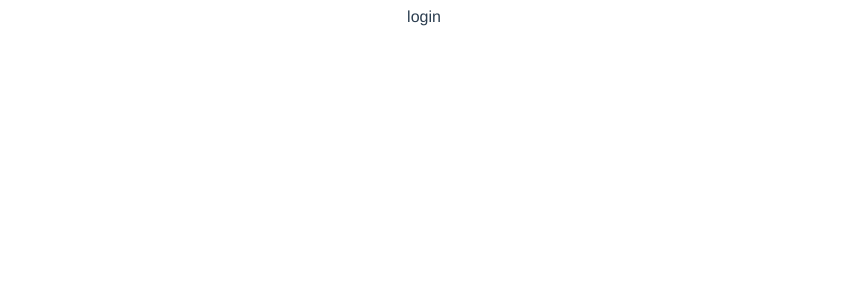
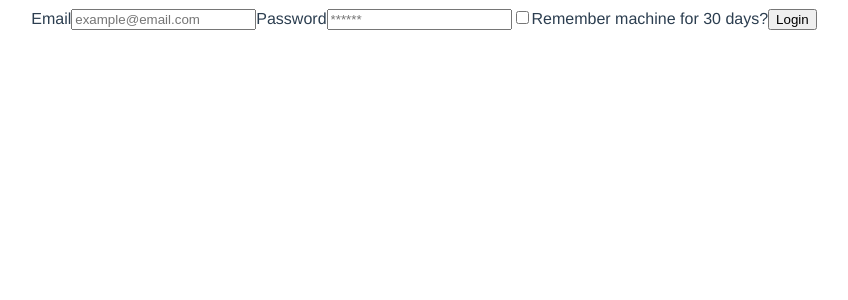
Before and after one commit to CoffeAddict/OpenExchangeFrontend, a Vue app: page /#/login in a window 1280 px wide. Shown: the top 300 px of the page, without its empty margins (216-1064 px from the left). Built offline with nearby package versions, Linux system fonts and the light colour scheme; no server answers.

Commit message:
Updates
- Added error handling on fetchBuffer
- Improved dates handler
- Updated docs

```diff
--- a/package.json
+++ b/package.json
@@ -9,11 +9,13 @@
   },
   "dependencies": {
     "core-js": "^3.6.5",
+    "js-cookie": "^3.0.5",
     "register-service-worker": "^1.7.1",
     "vue": "^3.0.0",
     "vue-router": "^4.0.0-0"
   },
   "devDependencies": {
+    "@types/js-cookie": "^3.0.3",
     "@vue/cli-plugin-babel": "~4.5.13",
     "@vue/cli-plugin-eslint": "~4.5.13",
     "@vue/cli-plugin-pwa": "~4.5.13",
--- /dev/null
+++ b/src/components/Home.vue
@@ -0,0 +1,114 @@
+<template>
+    <div>
+        <label for="from">From</label>
+        <select name="from" id="from">
+            <option
+                v-for="(currency, i) in currencies"
+                :key="i"
+                :disabled="i != 'USD'"
+                :selected="i == 'USD'"
+                :value="currency">
+                {{i}} - {{ currency }}
+            </option>
+        </select> <br>
+        <label for="to">To</label>
+        <select name="to" id="to" v-model="selectedCurrency">
+            <option
+                v-for="(currency, i) in currencies"
+                :key="i"
+                :value="i">
+                {{i}} - {{ currency }}
+            </option>
+        </select>
+        <div v-if="!loading">
+            <p
+                v-for="(data, i) in currencyData"
+                :key="i">
+                Rate: {{ selectedCurrency }} {{ data.rates[selectedCurrency] }}
+            </p>
+        </div>
+        <div v-else>
+            Loading...
+        </div>
+    </div>
+</template>
+
+<script>
+import { ref } from 'vue'
+import { useRouter } from 'vue-router'
+import Cookies from 'js-cookie'
+
+const apiURL = process.env.VUE_APP_API_URL
+const token = Cookies.get('token')
+
+export default {
+    name: 'LoginForm',
+    async setup () {
+        // Initialize and set default values
+        const router = useRouter()
+        let currencies = ref([])
+        let currencyData = ref(null)
+        let selectedCurrency = ref('ARS')
+        let loading = ref(false)
+
+        if (!token) router.push('/login')
+
+        return {router, currencies, currencyData, selectedCurrency, loading}
+    },
+    async mounted () {
+        await this.getCurrencies()
+        await this.getHistoric()
+    },
+    methods: {
+        async getCurrencies () {
+            let params = new URLSearchParams()
+            params.append('token', token)
+
+            await fetch(`${apiURL}/currencies?${params}`)
+            .then(resp => resp.json())
+            .then(data => this.currencies = data)
+            .catch(err => alert(err))
+        },
+        async getHistoric () {
+            this.loading = true
+            const dates = this.getMonthsDates()
+            let params = new URLSearchParams()
+            params.append('token', token)
+            params.append('dates', dates)
+            params.append('symbols', this.selectedCurrency)
+
+            await fetch(`${apiURL}/historic?${params}`)
+            .then(resp => resp.json())
+            .then(data => {this.currencyData = data; this.loading = false})
+            .catch(err => alert(err))
+        },
+        getMonthsDates (amount) {
+            if (!amount) amount = 5
+
+            let dates = []
+            let initDate = new Date()
+            initDate.setDate(1)
+
+            dates.push(this.formatDate(initDate))
+
+            for (let i = 0; i < amount; i++) {
+                let date = initDate.setMonth(initDate.getMonth() - 1)
+                dates.push(this.formatDate(date))
+            }
+
+            return dates
+        },
+        formatDate (date) {
+            date = new Date(date)
+            let year = date.getFullYear()
+            let month = (date.getMonth()).toString().padStart(2, '0')
+            let day = (date.getDate()).toString().padStart(2, '0')
+
+            return `${year}-${month}-${day}`
+        }
+    },
+    watch: {
+        selectedCurrency (newVal, oldVal) { newVal != oldVal ? this.getHistoric() : null }
+    }
+}
+</script>
--- a/src/components/LoginForm.vue
+++ b/src/components/LoginForm.vue
@@ -1,3 +1,65 @@
 <template>
-    login
+    <form
+        action=""
+        @submit.prevent="tryLogin">
+        <label for="email">Email</label>
+        <input
+            type="email"
+            id="email"
+            name="email"
+            placeholder="example@email.com"
+            v-model="email">
+        <label for="password">Password</label>
+        <input
+            id="password"
+            type="password"
+            name="password"
+            placeholder="******"
+            v-model="password">
+        <input
+            type="checkbox"
+            name="checkbox"
+            id="checkbox"
+            v-model="save">
+        <label for="save">Remember machine for 30 days?</label>
+        <button type="submit">Login</button>
+    </form>
 </template>
+
+<script>
+import { ref } from 'vue'
+import { useRouter } from 'vue-router'
+import Cookies from 'js-cookie';
+
+export default {
+    name: 'LoginForm',
+    setup () {
+        // Initialize
+        const router = useRouter()
+        const token = Cookies.get('token')
+        let email = ref('')
+        let password = ref('')
+        let save = ref(false)
+
+        if (token) router.push('/home')
+
+        return {email, password, router, save}
+    },
+    methods: {
+        tryLogin () {
+            let params = new URLSearchParams()
+            params.append('user', this.email)
+            params.append('password', this.password)
+            params.append('save', this.save)
+
+            fetch(`${process.env.VUE_APP_API_URL}/login?${params}`, {method: 'POST'})
+            .then(resp => resp.json())
+            .then(data => {
+                Cookies.set('token', data.token)
+                this.router.push('/home')
+            })
+            .catch(err => alert(err))
+        }
+    }
+}
+</script>
--- a/src/main.js
+++ b/src/main.js
@@ -3,4 +3,6 @@ import App from './App.vue'
 import './registerServiceWorker'
 import router from './router'
 
-createApp(App).use(router).mount('#app')
+createApp(App)
+.use(router)
+.mount('#app')
--- a/src/views/Home.vue
+++ b/src/views/Home.vue
@@ -1,5 +1,21 @@
 <template>
-  <div class="home">
-    <h1>This is an home page</h1>
-  </div>
+    <div class="home">
+        <h1>Currency Converter</h1>
+        <Suspense>
+            <Home/>
+            <template #fallback>
+                Loading...
+            </template>
+        </Suspense>
+    </div>
 </template>
+
+<script>
+import Home from '@/components/Home.vue'
+export default {
+    name: 'LoginForm',
+    components: {
+        Home
+    }
+}
+</script>
```
Also changed, not shown: 2 other files (tests, documents, lock files or other folders).
